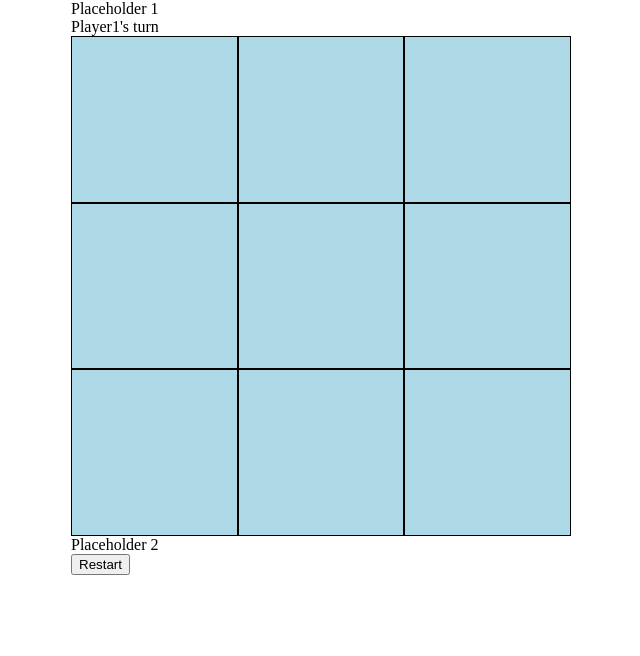
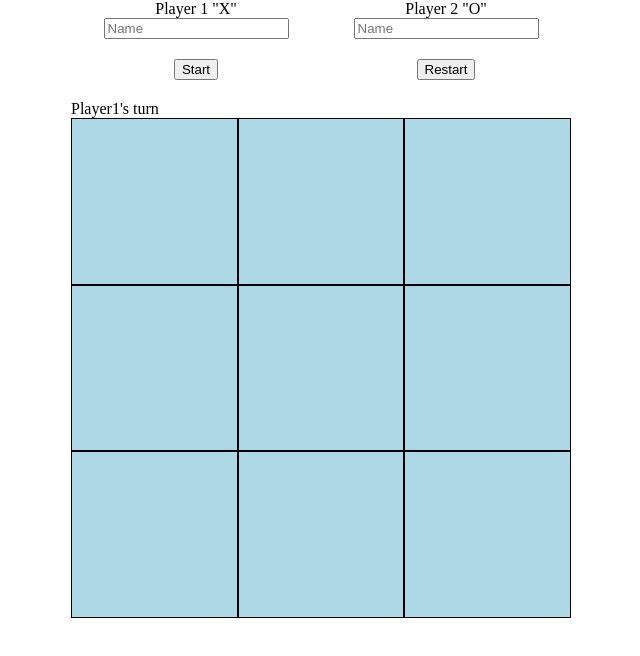
Before and after one commit to JoeZhang229/ticTacToe, a plain HTML site: page index.html in a window 1280 px wide. Shown: the whole page, without its empty margins (319-959 px from the left). Drawn offline with Linux system fonts and the light colour scheme.

Commit message:
added buttons, player name forms

```diff
--- a/index.html
+++ b/index.html
@@ -7,18 +7,28 @@
         <title>Tic Tac Toe</title>
     </head>
     <body>
-        <div class = "player1">
-        Placeholder 1
+        <form>
+           <div class="player1">
+               <label for="player1">Player 1 "X"</label>
+               <input type="text" class="player1Form" id="player1"placeholder="Name" required>
+           </div>
+            <div class="player2">
+                <label for="player2">Player 2 "O"</label>
+                <input type="text" class="player2Form" id="player2" placeholder="Name" required>
+            </div>
+            <div class="startButton">
+                <button type="button" class="start" value="button">Start</button>
+            </div>
+            <div class="restartButton">
+                <button type="button" class="restart">Restart</button>
+            </div>
+            </form>
         </div>
-        <div class ="result">
-        </div>
-        <div class= "gameBoard">
-        </div>
-        <div class = "player2">
-        Placeholder 2
-        </div>
-        <div class = "startButton">
-        <button type="button" class = "restart">Restart</button>
+        <div class="gameBoardContainer">
+            <div class="result">
+            </div>
+            <div class="gameBoard">
+            </div>
         </div>
         <script src="script.js"></script>
     </body>
```
